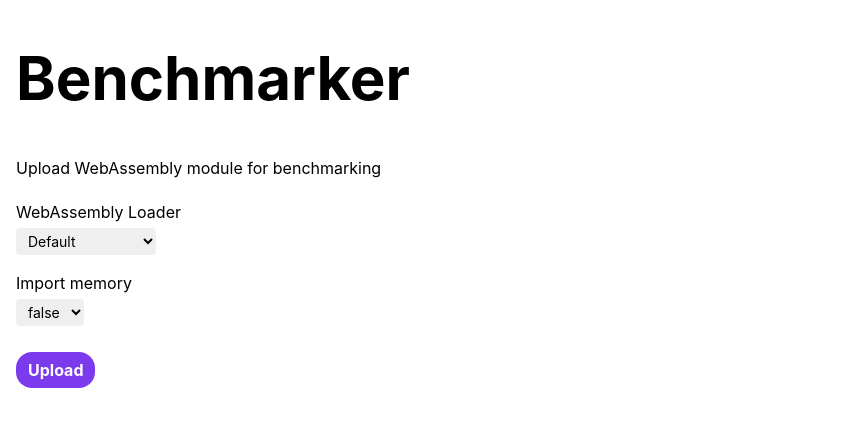
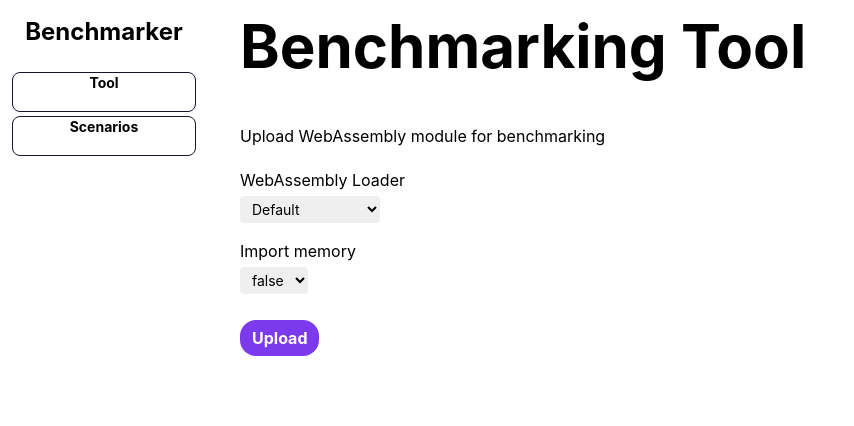
Before and after one commit to kristian94/benchmarker, a React (Create React App) app in the folder frontend/: page /#/ in a window 1280 px wide. Before the commit this address led to /#/scenarios. Shown: the top 426 px of the page, without its empty margins (0-854 px from the left). Built offline with nearby package versions, Linux system fonts and the light colour scheme.

Commit message:
Added Sidebar and router

```diff
--- a/frontend/package.json
+++ b/frontend/package.json
@@ -13,11 +13,13 @@
     "@types/react": "^16.14.4",
     "@types/react-dom": "^16.9.11",
     "@types/react-redux": "^7.1.16",
+    "@types/react-router-dom": "^5.1.7",
     "chart.js": "^2.9.4",
     "react": "^17.0.1",
     "react-chartjs-2": "^2.11.1",
     "react-dom": "^17.0.1",
     "react-redux": "^7.2.2",
+    "react-router-dom": "^5.2.0",
     "react-scripts": "4.0.3",
     "typescript": "~3.8.2"
   },
--- a/frontend/src/App.tsx
+++ b/frontend/src/App.tsx
@@ -1,22 +1,23 @@
 import React from 'react';
-import UploadButton from './components/UploadButton';
-import UploadResult from './components/UploadResult';
-import SuiteResults from './components/SuiteResults';
+import { HashRouter, Route } from 'react-router-dom'
 
 import './css/App.css';
-
+import Sidebar from './components/Sidebar';
+import Scenarioes from './views/Scenarios';
+import Tool from './views/Tool';
 
 function App() {
   return (
     <div className="h-screen dark:bg-gray-800 dark:text-white">
-      <div className="container px-4 mx-auto pt-12">
-        <h1 className="font-bold mb-12 text-6xl">Benchmarker</h1>
-        <div className="grid grid-cols-2 mb-32">
-          <UploadButton />
-          <UploadResult />
+      <HashRouter>
+        <div className="flex h-full">
+          <Sidebar />
+          <div className="flex-grow">
+            <Route path="/" exact component={Tool} />
+            <Route path="/scenarios" component={Scenarioes} />
+          </div>
         </div>
-        <SuiteResults />
-      </div>
+      </HashRouter>
     </div>
   );
 }
--- a/frontend/src/components/Chart.js
+++ b/frontend/src/components/Chart.js
@@ -22,7 +22,7 @@ function Chart(props) {
     }
 
     return (
-        <div className="dark:bg-gray-300 rounded-lg shadow-lg">
+        <div className="bg-gray-50 rounded-lg shadow-lg">
             <Line data={chartData} options={options} />
         </div>
     )
--- /dev/null
+++ b/frontend/src/components/Sidebar.js
@@ -0,0 +1,31 @@
+import React, { useState } from 'react'
+import { useHistory } from 'react-router';
+
+function Sidebar(props) {
+    const history = useHistory()
+    const [section, setSection] = useState(1)
+    return (
+        <div className="flex-none w-52 px-3 pt-4 dark:bg-gray-900">
+            <div className="text-center">
+                <h1 className="font-bold mb-6 text-2xl">Benchmarker</h1>
+            </div>
+            <div className="grid justify-items-stretch grid-cols-1 gap-1">
+                {/* // TODO: Fix centering of text. Below is crap: */}
+                <div
+                    className={`border border-gray-900 text-sm font-bold h-10 text-center rounded-lg cursor-pointer hover:border-gray-600 transition ease-out duration-300 transform hover:scale-110 ${section === 1 ? "dark:bg-gray-700 bg-opacity-50" : ""}`}
+                    onClick={_ => { setSection(1); history.push({ pathname: "/" }) }}
+                >
+                    <div className="align-middle">Tool</div>
+                </div>
+                <div
+                    className={`border border-gray-900 text-sm font-bold h-10 text-center rounded-lg cursor-pointer hover:border-gray-600 transition ease-out duration-300 transform hover:scale-110 ${section === 2 ? "dark:bg-gray-700 bg-opacity-50" : ""}`}
+                    onClick={_ => { setSection(2); history.push({ pathname: "/scenarios" }) }}
+                >
+                    <div className="align-middle">Scenarios</div>
+                </div>
+            </div>
+        </div>
+    )
+}
+
+export default Sidebar
--- /dev/null
+++ b/frontend/src/views/Scenarios.js
@@ -0,0 +1,11 @@
+import React from 'react'
+
+function Scenarios() {
+    return (
+        <div className="px-8 py-4">
+            <h1 className="font-bold mb-12 text-6xl">Scenarios</h1>
+        </div>
+    )
+}
+
+export default Scenarios
--- /dev/null
+++ b/frontend/src/views/Tool.js
@@ -0,0 +1,19 @@
+import React from 'react'
+import SuiteResults from '../components/SuiteResults'
+import UploadButton from '../components/UploadButton'
+import UploadResult from '../components/UploadResult'
+
+function Tool() {
+    return (
+        <div className="px-8 py-4">
+            <h1 className="font-bold mb-12 text-6xl">Benchmarking Tool</h1>
+            <div className="grid grid-cols-2 mb-32">
+                <UploadButton />
+                <UploadResult />
+            </div>
+            <SuiteResults />
+        </div>
+    )
+}
+
+export default Tool
```
Also changed, not shown: 1 other file (tests, documents, lock files or other folders).
